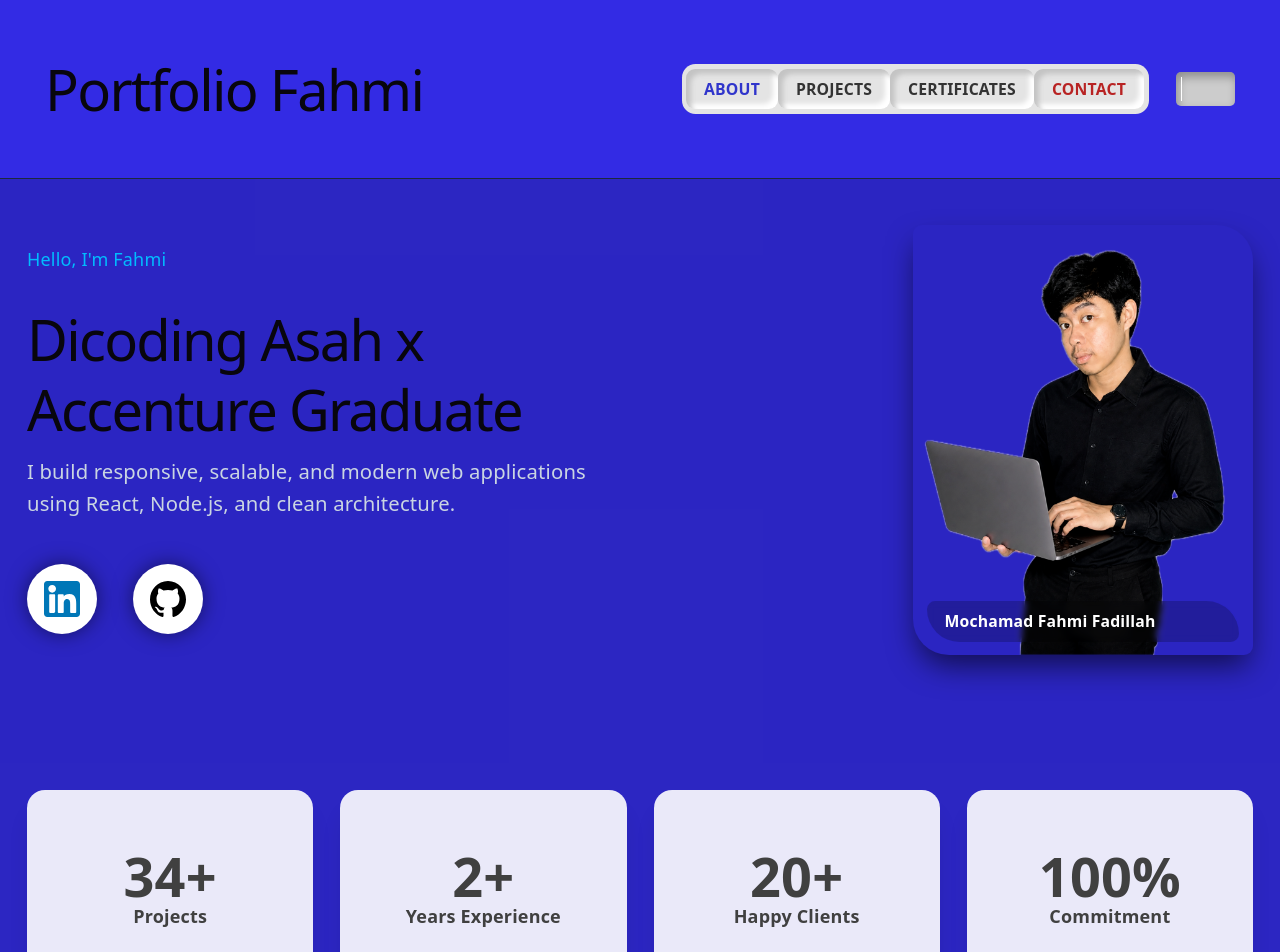
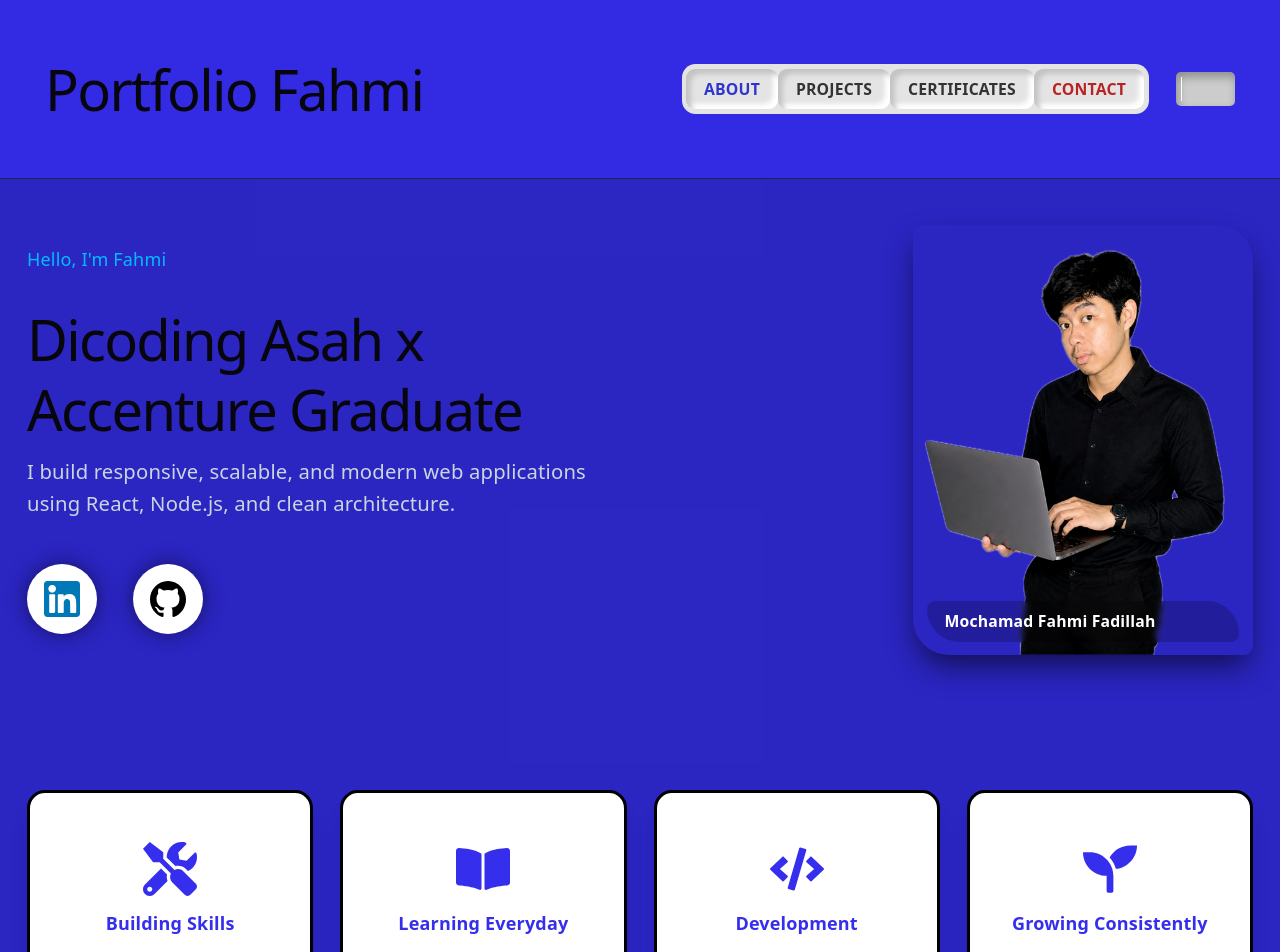
Before and after one commit to mochamadfahmifadillah/portfolio-fahmi-developer, a React (Vite) app in the folder client/: page / in a window 1280 px wide. Shown: the top 952 px of the page. Built offline with nearby package versions, Linux system fonts and the light colour scheme.

Commit message:
Mengubah ikon di hero

```diff
--- a/client/package.json
+++ b/client/package.json
@@ -14,6 +14,7 @@
     "framer-motion": "^12.38.0",
     "react": "^19.2.5",
     "react-dom": "^19.2.5",
+    "react-icons": "^5.6.0",
     "tailwindcss": "^4.2.4"
   },
   "devDependencies": {
--- a/client/src/sections/Hero.jsx
+++ b/client/src/sections/Hero.jsx
@@ -4,6 +4,13 @@ import { useEffect, useState } from 'react'
 import profile from '../assets/profile-fahmi.png'
 import linkedin from '../assets/linkedin.svg'
 import github from '../assets/github.svg'
+
+import {
+  FaTools,
+  FaBookOpen,
+  FaCode,
+  FaSeedling,
+} from 'react-icons/fa'
 
 const Hero = () => {
   const roles = [
@@ -204,89 +211,100 @@ const Hero = () => {
 {/* CARD 1 */}
 <div
   className="
-              bg-white/90
-              backdrop-blur-md
+    bg-white
     rounded-2xl
+    border-[3px]
+    border-[#000]
     h-44
     flex flex-col
     justify-center
     items-center
     text-neutral-700
     shadow-xl
-              transition-all duration-500
+    transition-all
+    duration-500
     hover:-translate-y-3
     hover:shadow-2xl
+    hover:border-sky-500
   "
 >
-            <span className="text-5xl font-bold">34+</span>
-            <p className="mt-2 font-semibold">Projects</p>
+  <FaTools className="text-5xl mb-3 text-[#362EED]" />
+  <p className="mt-2 font-bold text-[#362EED]">Building Skills</p>
 </div>
 
 {/* CARD 2 */}
 <div
   className="
-              bg-white/90
-              backdrop-blur-md
+    bg-white
     rounded-2xl
+    border-[3px]
+    border-[#000]
     h-44
     flex flex-col
     justify-center
     items-center
     text-neutral-700
     shadow-xl
-              transition-all duration-500
+    transition-all
+    duration-500
     hover:-translate-y-3
     hover:shadow-2xl
+    hover:border-sky-500
   "
 >
-            <span className="text-5xl font-bold">2+</span>
-            <p className="mt-2 font-semibold">Years Experience</p>
+<FaBookOpen className="text-5xl mb-3 text-[#362EED]" />
+<p className="mt-2 font-bold text-[#362EED]">Learning Everyday</p>
 </div>
 
 {/* CARD 3 */}
 <div
   className="
-              bg-white/90
-              backdrop-blur-md
+    bg-white
     rounded-2xl
+    border-[3px]
+    border-[#000]
     h-44
     flex flex-col
     justify-center
     items-center
     text-neutral-700
     shadow-xl
-              transition-all duration-500
+    transition-all
+    duration-500
     hover:-translate-y-3
     hover:shadow-2xl
+    hover:border-sky-500
   "
 >
-            <span className="text-5xl font-bold">20+</span>
-            <p className="mt-2 font-semibold">Happy Clients</p>
+  <FaCode className="text-5xl mb-3 text-[#362EED]" />
+  <p className="mt-2 font-bold text-[#362EED]">Development</p>
 </div>
 
 {/* CARD 4 */}
 <div
   className="
-              bg-white/90
-              backdrop-blur-md
+    bg-white
     rounded-2xl
+    border-[3px]
+    border-[#000]
     h-44
     flex flex-col
     justify-center
     items-center
     text-neutral-700
     shadow-xl
-              transition-all duration-500
+    transition-all
+    duration-500
     hover:-translate-y-3
     hover:shadow-2xl
+    hover:border-sky-500
   "
 >
-            <span className="text-5xl font-bold">100%</span>
-            <p className="mt-2 font-semibold">Commitment</p>
+  <FaSeedling className="text-5xl mb-3 text-[#362EED]" />
+  <p className="mt-2 font-bold text-[#362EED]">Growing Consistently</p>
 </div>
 
 </motion.div>
-
       </div>
     </section>
   )
```
Also changed, not shown: 1 other file (tests, documents, lock files or other folders). Lines whose indentation alone changed are shown as unchanged.
